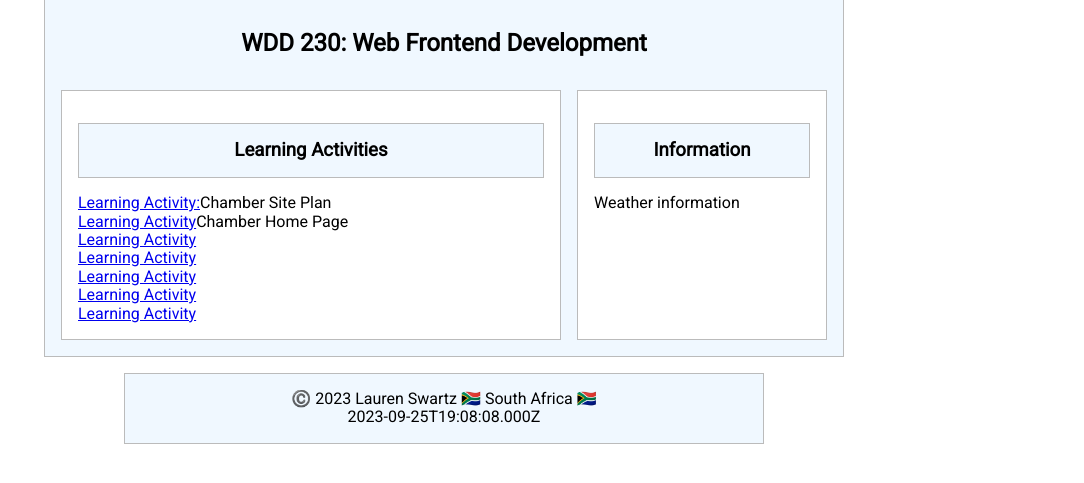
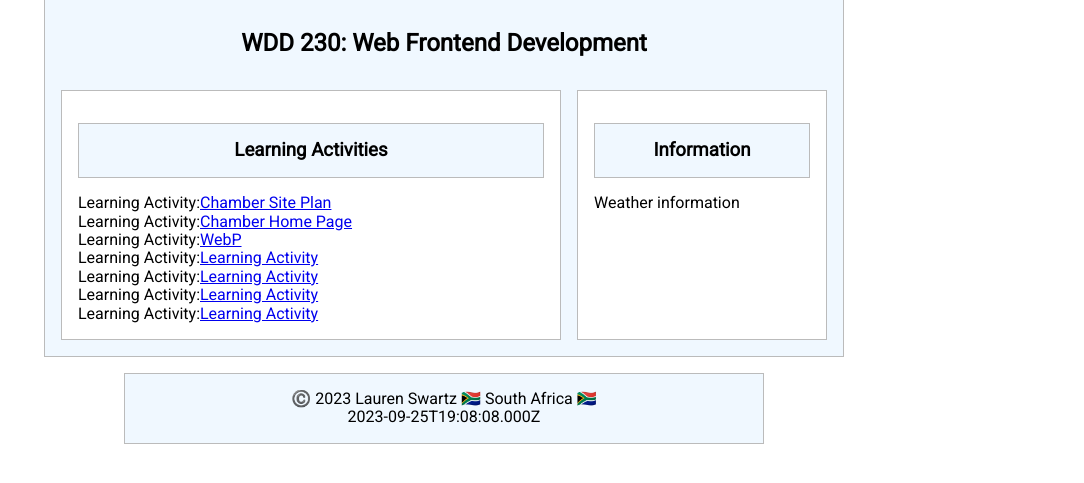
Before and after one commit to LaurenSwartz/wdd23000, a plain HTML site: page index.html in a window 1280 px wide. Shown: the part 167-650 px from the top of the page, without its empty margins (196-1280 px from the left). Drawn offline with Linux system fonts and the light colour scheme.

Commit message:
webp activity

```diff
--- a/index.html
+++ b/index.html
@@ -41,13 +41,13 @@
         <section>
             <h3 class="card">Learning Activities</h3>
             <ul>
-                <li><a href="week01/chamber-site-plan.html">Learning Activity:</a>Chamber Site Plan</li>
-                <li><a href="chamber/index.html">Learning Activity</a>Chamber Home Page</li>
-                <li><a href="#">Learning Activity</a></li>
-                <li><a href="#">Learning Activity</a></li>
-                <li><a href="#">Learning Activity</a></li>
-                <li><a href="#">Learning Activity</a></li>
-                <li><a href="#">Learning Activity</a></li>
+                <li>Learning Activity:<a href="week01/chamber-site-plan.html">Chamber Site Plan</a></li>
+                <li>Learning Activity:<a href="chamber/index.html">Chamber Home Page</a></li>
+                <li>Learning Activity:<a href="week03/images/landscape.webp">WebP</a></li>
+                <li>Learning Activity:<a href="#">Learning Activity</a></li>
+                <li>Learning Activity:<a href="#">Learning Activity</a></li>
+                <li>Learning Activity:<a href="#">Learning Activity</a></li>
+                <li>Learning Activity:<a href="#">Learning Activity</a></li>
             </ul>
         </section>
 
```
Also changed, not shown: 1 other file.
